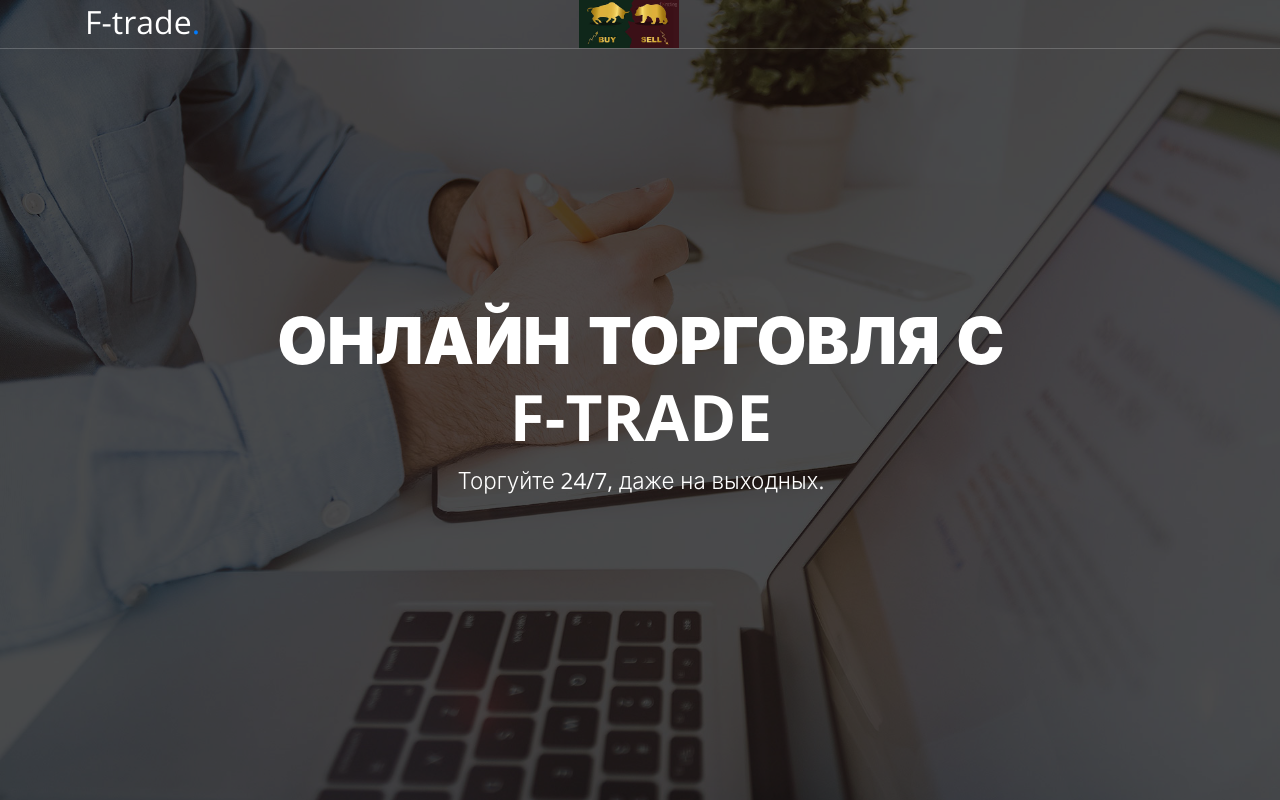
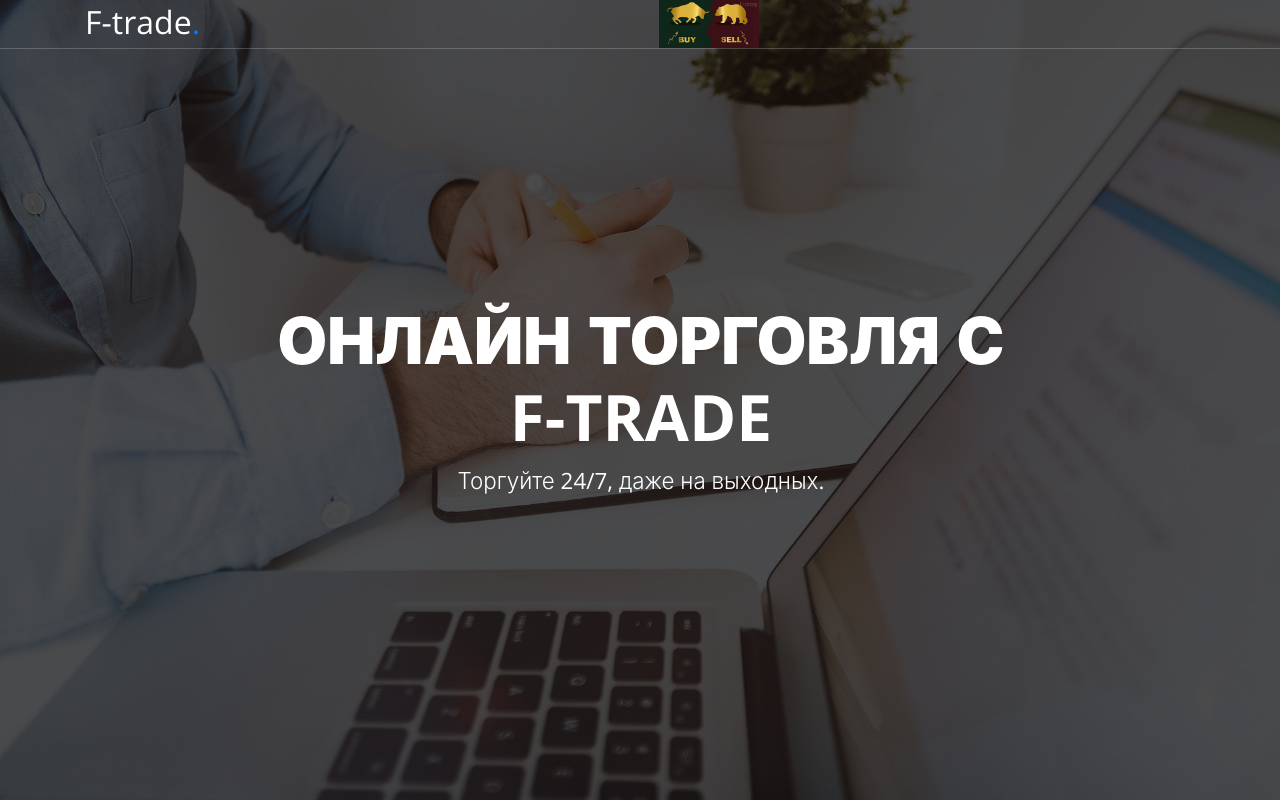
Before and after one commit to SSYernar/SSYernar.github.io, a plain HTML site: page finance/index.html in a window 1280 px wide. Shown: the top 800 px of the page. Drawn offline with nearby package versions, Linux system fonts and the light colour scheme; files whose address does not match are found by name.

Commit message:
Update index.html

```diff
--- a/finance/index.html
+++ b/finance/index.html
@@ -56,7 +56,7 @@
           <div class="col-6 col-xl-2">
             <h1 class="mb-0 site-logo"><a href="index.html" class="h2 mb-0">F-trade<span class="text-primary">.</span> </a></h1>
           </div>
-          <div style="margin-left: 28%">
+          <div style="margin-left: 35%">
             <img width="100" src="images/logo.jpeg">
           </div>
         </div>
```
